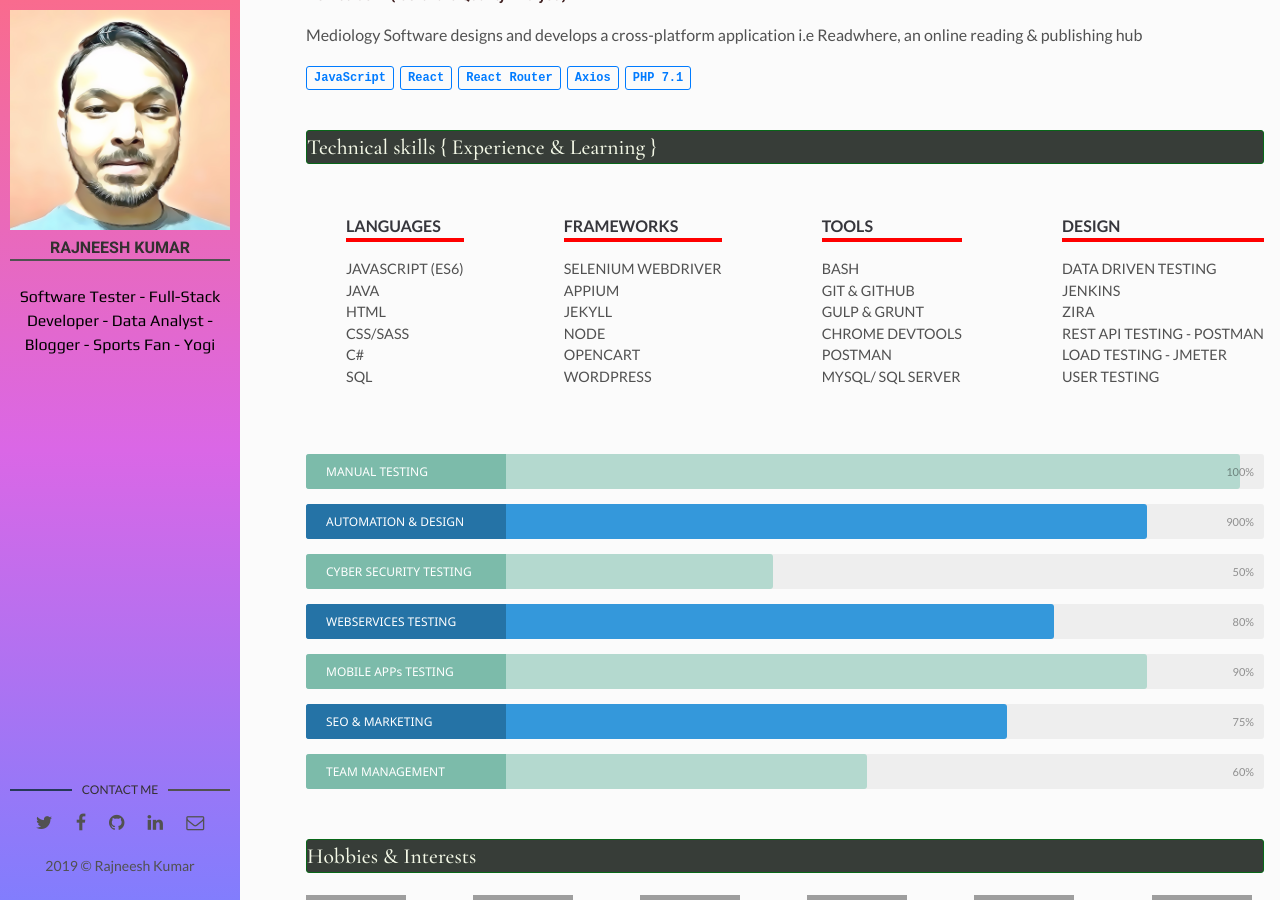
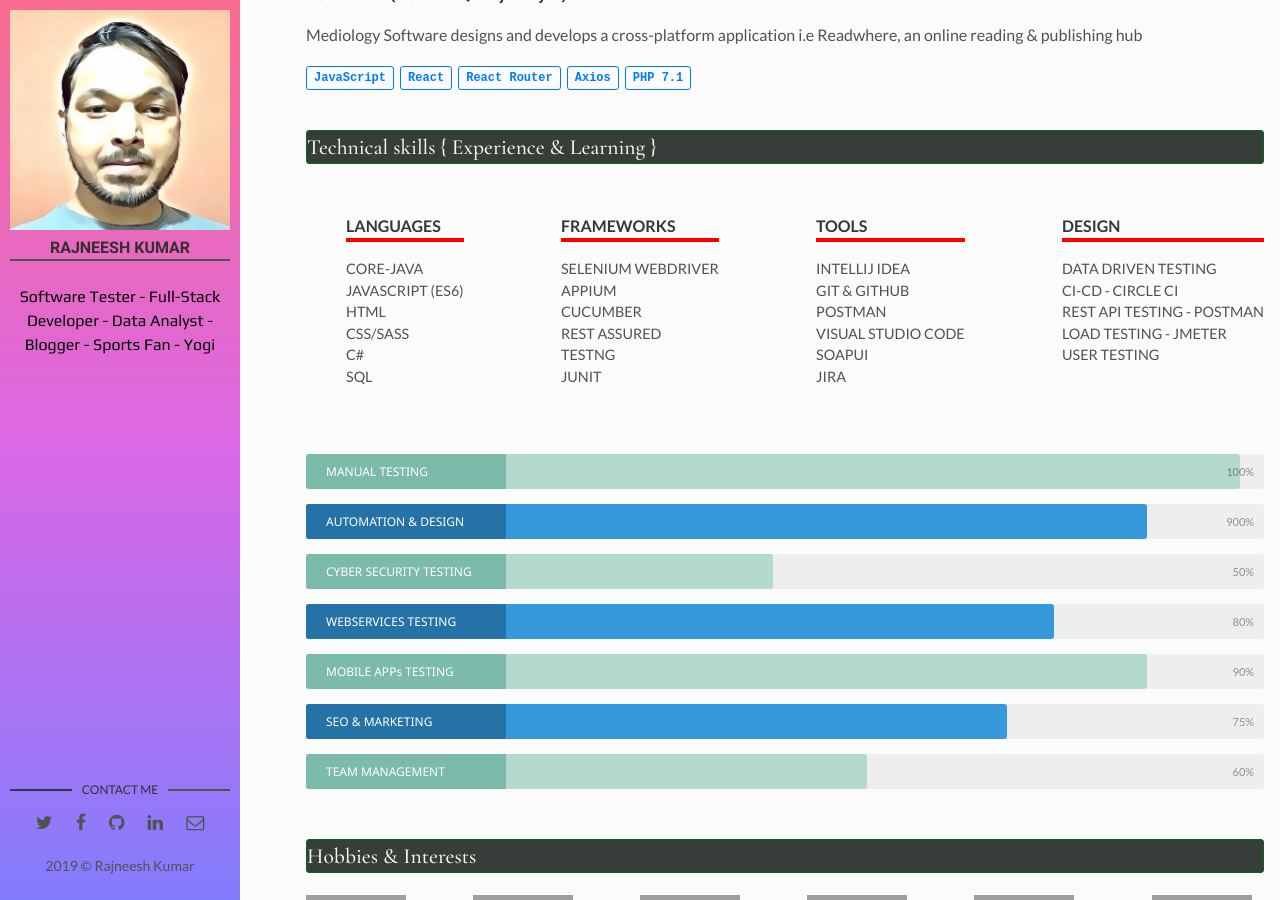
Before and after one commit to rajneesh-anand/dasraj, a Jekyll site: the page built from index.html, in a window 1280 px wide and 900 px high, scrolled down 1560 px. Built offline with Jekyll 4.4.1, drawn with Linux system fonts in a browser that asks for light colours; some web fonts are replaced; grey boxes are pictures that could not be loaded.

Commit message:
Skills Changed

```diff
--- a/_data/skills.yml
+++ b/_data/skills.yml
@@ -1,6 +1,6 @@
 languages:
+- item: Core-JAVA
 - item: JavaScript (ES6)
-- item: JAVA
 - item: HTML
 - item: CSS/Sass
 - item: C#
@@ -10,24 +10,23 @@ languages:
 frameworks:
   - item: Selenium WebDriver
   - item: Appium
-  - item: Jekyll
-  - item: Node
-  - item: Opencart
-  - item: Wordpress
+  - item: Cucumber
+  - item: REST Assured
+  - item: TestNG
+  - item: JUnit
 
 
 tools:
-  - item: Bash
+  - item: IntelliJ IDEA
   - item: Git & Github
-  - item: Gulp & Grunt
-  - item: Chrome DevTools
-  - item: Postman
-  - item: MySQL/ Sql Server
+  - item: POSTMAN
+  - item: Visual Studio Code
+  - item: SoapUI
+  - item: JIRA
 
 design:
   - item: Data Driven Testing
-  - item: Jenkins
-  - item: Zira
+  - item: CI-CD - Circle ci
   - item: Rest API Testing - Postman
   - item: Load Testing - JMeter
   - item: User Testing
```
